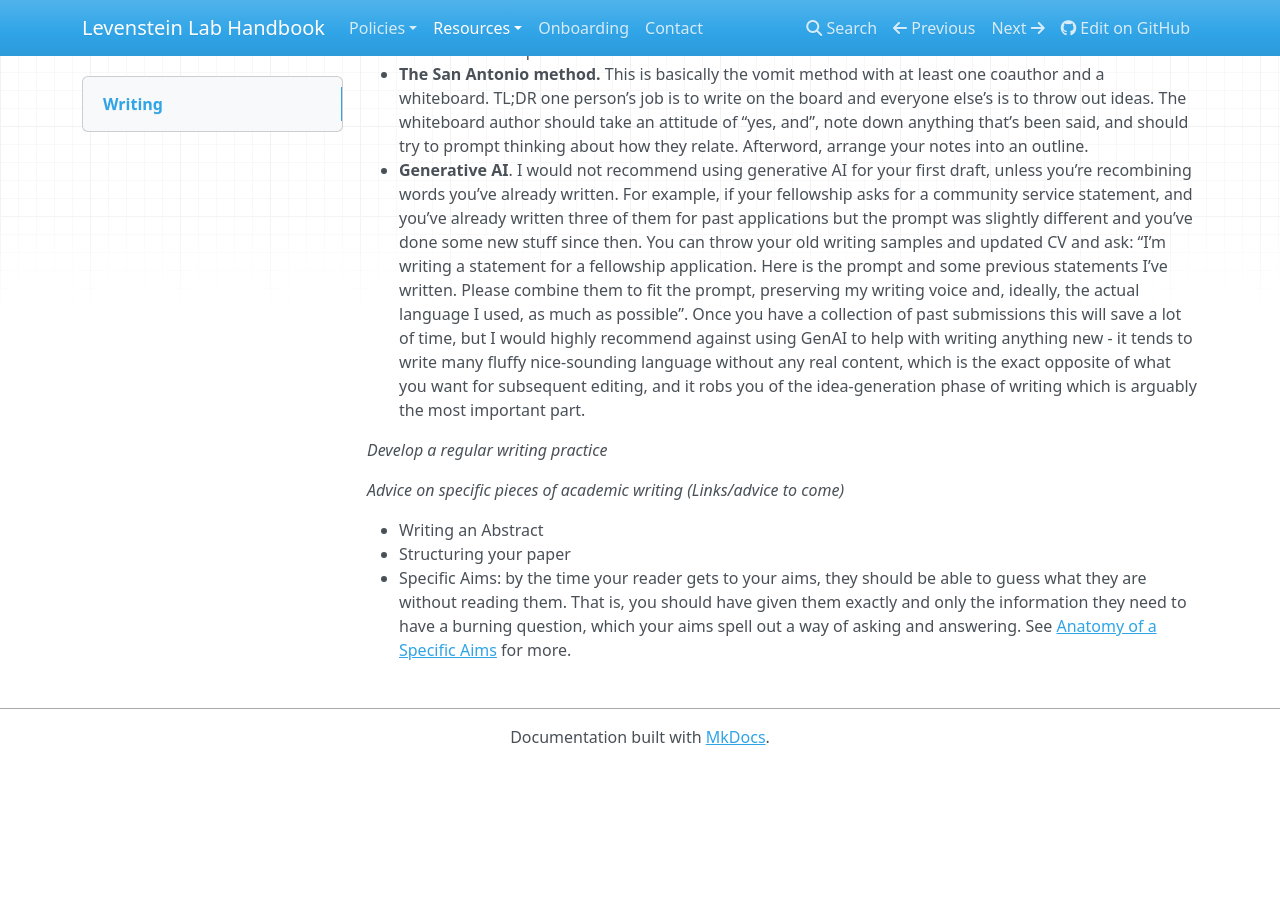
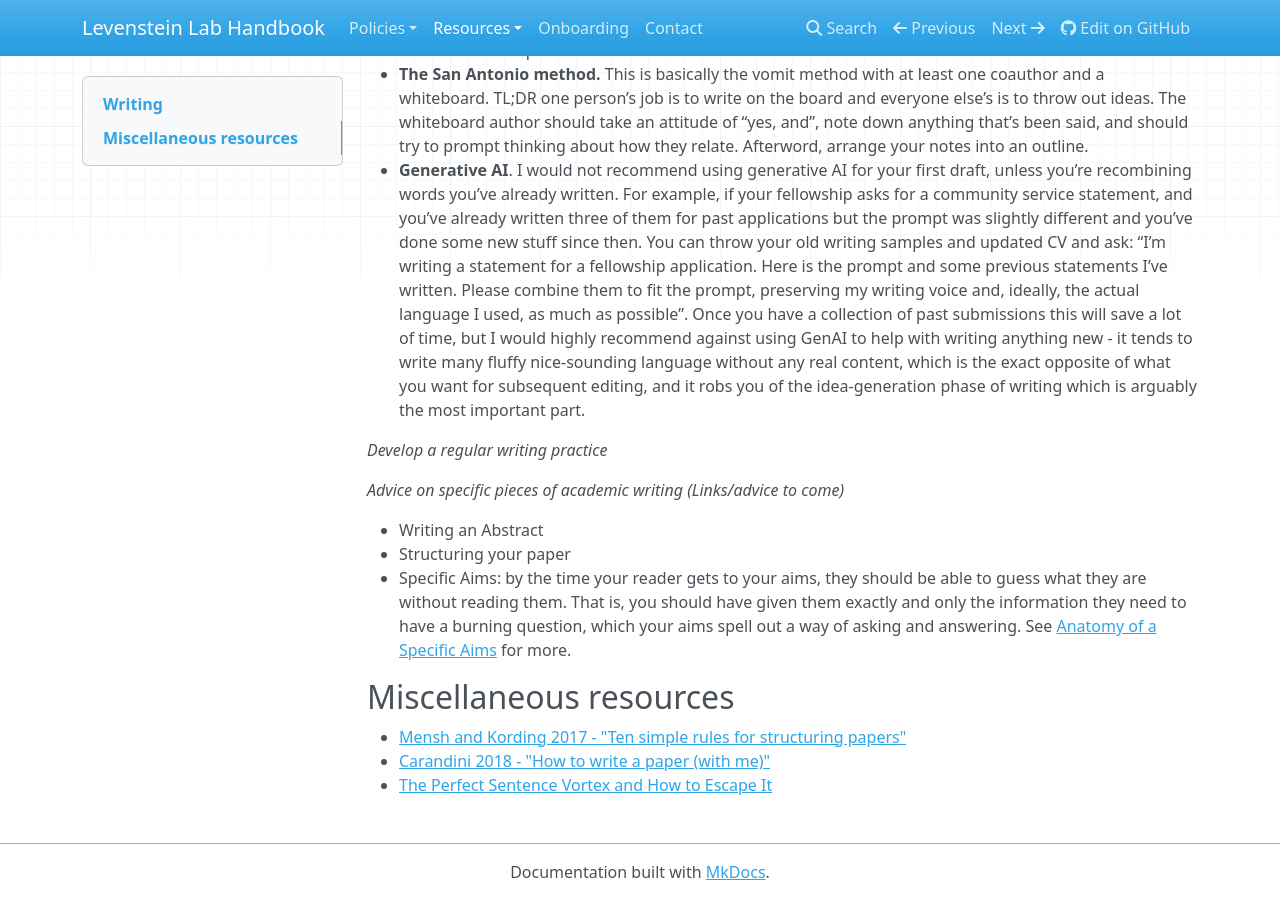
Before and after one commit to LevensteinLab/Lab-Handbook, an MkDocs documentation site: the page built from docs/Resources/writing.md, in a window 1280 px wide and 900 px high, scrolled down 1340 px. Built offline with MkDocs 1.6.1, drawn with Linux system fonts in a browser that asks for light colours; nearby versions of some CDN libraries; before the commit the page ends 2105 px from its top, so only the background shows below that.

Commit message:
Add miscellaneous writing resources

```diff
--- a/docs/Resources/writing.md
+++ b/docs/Resources/writing.md
@@ -50,3 +50,8 @@ _Advice on specific pieces of academic writing (Links/advice to come)_
   - Writing an Abstract
   - Structuring your paper
   - Specific Aims: by the time your reader gets to your aims, they should be able to guess what they are without reading them. That is, you should have given them exactly and only the information they need to have a burning question, which your aims spell out a way of asking and answering. See [Anatomy of a Specific Aims](https://www.biosciencewriters.com/NIH-Grant-Applications-The-Anatomy-of-a-Specific-Aims-Page.aspx) for more.
+
+## Miscellaneous resources
+- [Mensh and Kording 2017 - "Ten simple rules for structuring papers"](https://journals.plos.org/ploscompbiol/article?id=10.1371/journal.pcbi.1005619)
+- [Carandini 2018 - "How to write a paper (with me)"](https://drive.google.com/file/d/1RFzp3BV1tT4XQTGkGmopkmanjkN9UptD/view)
+- [The Perfect Sentence Vortex and How to Escape It](https://researchinsiders.blog/2013/03/05/the-perfect-sentence-vortex-and-how-to-escape-it/)
```
